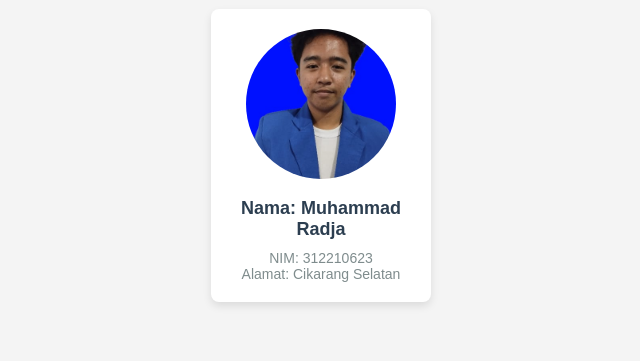
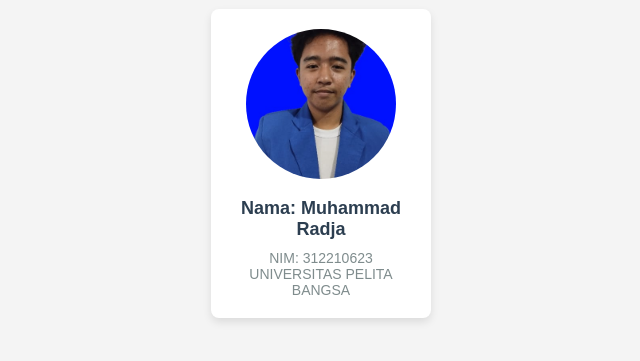
Before and after one commit to RadjaAzukio/RadjaAzukio.github.io, a plain HTML site: page index.html in a window 1280 px wide. Shown: the part 171-532 px from the top of the page, without its empty margins (319-959 px from the left). Drawn offline with Linux system fonts and the light colour scheme.

Commit message:
Update index.html

```diff
--- a/index.html
+++ b/index.html
@@ -18,7 +18,7 @@
             <img src="foto1.jpg" alt="Foto Anggota 4" class="foto">
             <h2>Nama: Muhammad Radja</h2>
             <p>NIM: 312210623</p>
-            <p>Alamat: Cikarang Selatan</p>
+            <p>UNIVERSITAS PELITA BANGSA</p>
         </div>
     </section>
 </body>
```
